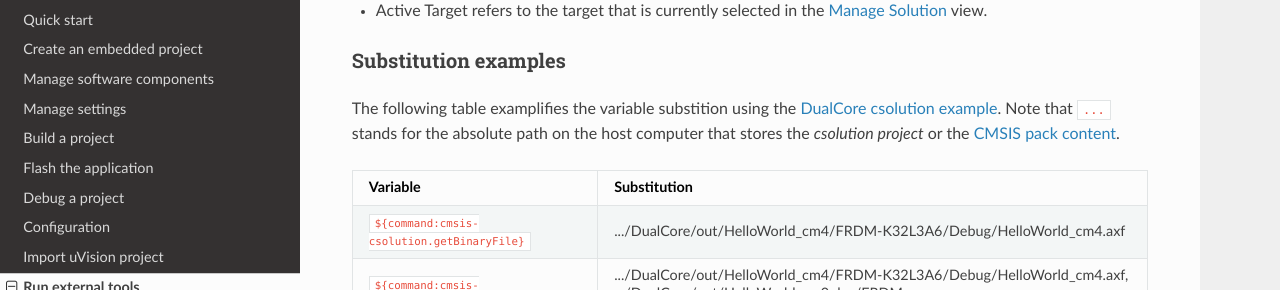
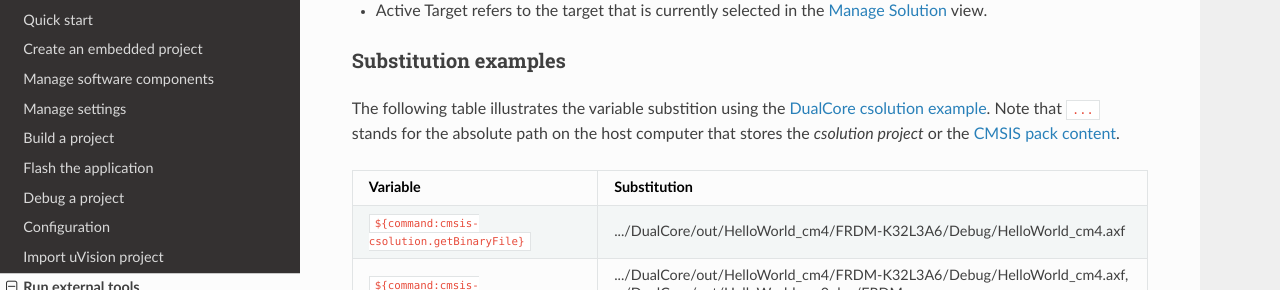
Before and after one commit to MDK-Packs/vscode-cmsis-solution-docs, an MkDocs documentation site: the page built from docs/runexternal.md, in a window 1280 px wide and 900 px high, scrolled down 858 px. Shown: the part 159-449 px from the top of the window. Built offline with MkDocs 1.6.1, drawn with Linux system fonts in a browser that asks for light colours; nearby versions of some CDN libraries; some of the changed text lies outside the part shown.

Commit message:
Editorial review runexternal.md

````diff
--- a/docs/runexternal.md
+++ b/docs/runexternal.md
@@ -4,8 +4,7 @@
 
 ## Variables
 
-Visual Studio Code supports [variable substitution](https://code.visualstudio.com/docs/editor/variables-reference) in the [Debugging](https://code.visualstudio.com/docs/editor/debugging) and
-[Tasks](https://code.visualstudio.com/docs/editor/tasks) configuration files and selected settings. Variable substitution uses the `${variableName}` syntax, for example in `launch.json` and `tasks.json` files.
+Visual Studio Code supports [variable substitution](https://code.visualstudio.com/docs/editor/variables-reference) in the [Debugging](https://code.visualstudio.com/docs/editor/debugging) and [Tasks](https://code.visualstudio.com/docs/editor/tasks) configuration files and selected settings. Variable substitution uses the `${variableName}` syntax, for example in `launch.json` and `tasks.json` files.
 In addition to the [Visual Studio Code built-in variables](https://code.visualstudio.com/docs/editor/variables-reference), the CMSIS Solution extension provides the following variables.
 
 | Variable  | Description |
@@ -23,11 +22,11 @@
 
 !!! Note
 - Active Solution refers to the *csolution project* that is currently loaded.
-- Active Target refers to the target that is currently selected in the [Manage Solution](manage_settings.md) view.
+- Active Target refers to the target that is currently selected in the [Manage Solution](#manage_settings.md) view.
 
 ### Substitution examples
 
-The following table examplifies the variable substition using the [DualCore csolution example](https://github.com/Open-CMSIS-Pack/csolution-examples/tree/main/DualCore). Note that `...` stands for the absolute path on the host computer that stores the *csolution project* or the [CMSIS pack content](https://open-cmsis-pack.github.io/cmsis-toolbox/installation/#environment-variables).
+The following table illustrates the variable substition using the [DualCore csolution example](https://github.com/Open-CMSIS-Pack/csolution-examples/tree/main/DualCore). Note that `...` stands for the absolute path on the host computer that stores the *csolution project* or the [CMSIS pack content](https://open-cmsis-pack.github.io/cmsis-toolbox/installation/#environment-variables).
 
 | Variable  | Substitution |
 |:----------|:-------------|
@@ -104,13 +103,13 @@
 }
 ```
 
-### Programmer
+<!--### Programmer
 
 ToDo show usage of command-line programmer (i.e. STCube Programmer)
 
 ### Debug server
 
-ToDo show usage of Cortex Debug configured for JLink
+ToDo show usage of Cortex Debug configured for JLink-->
 
 ### Use µVision for debugging
 
````
